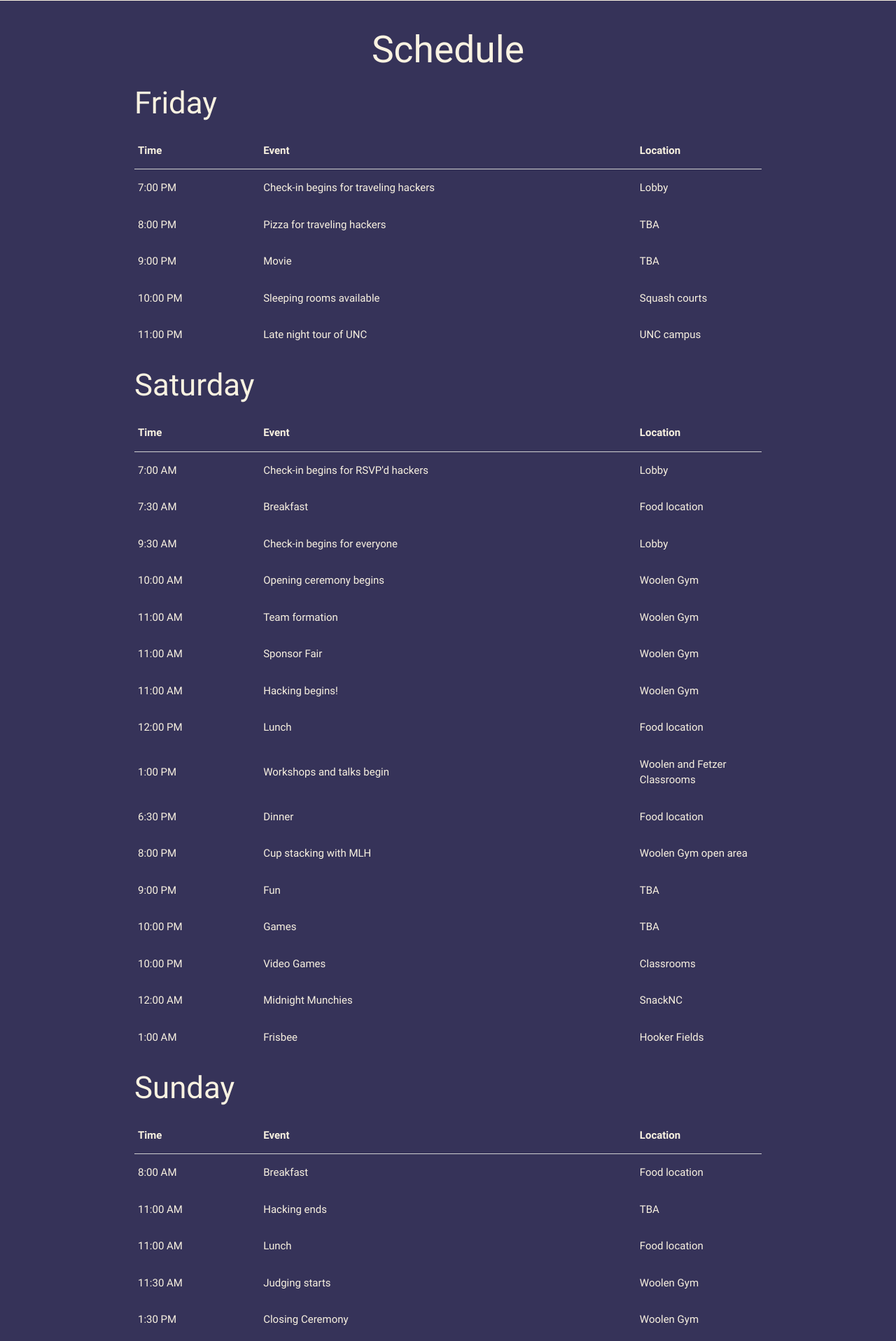
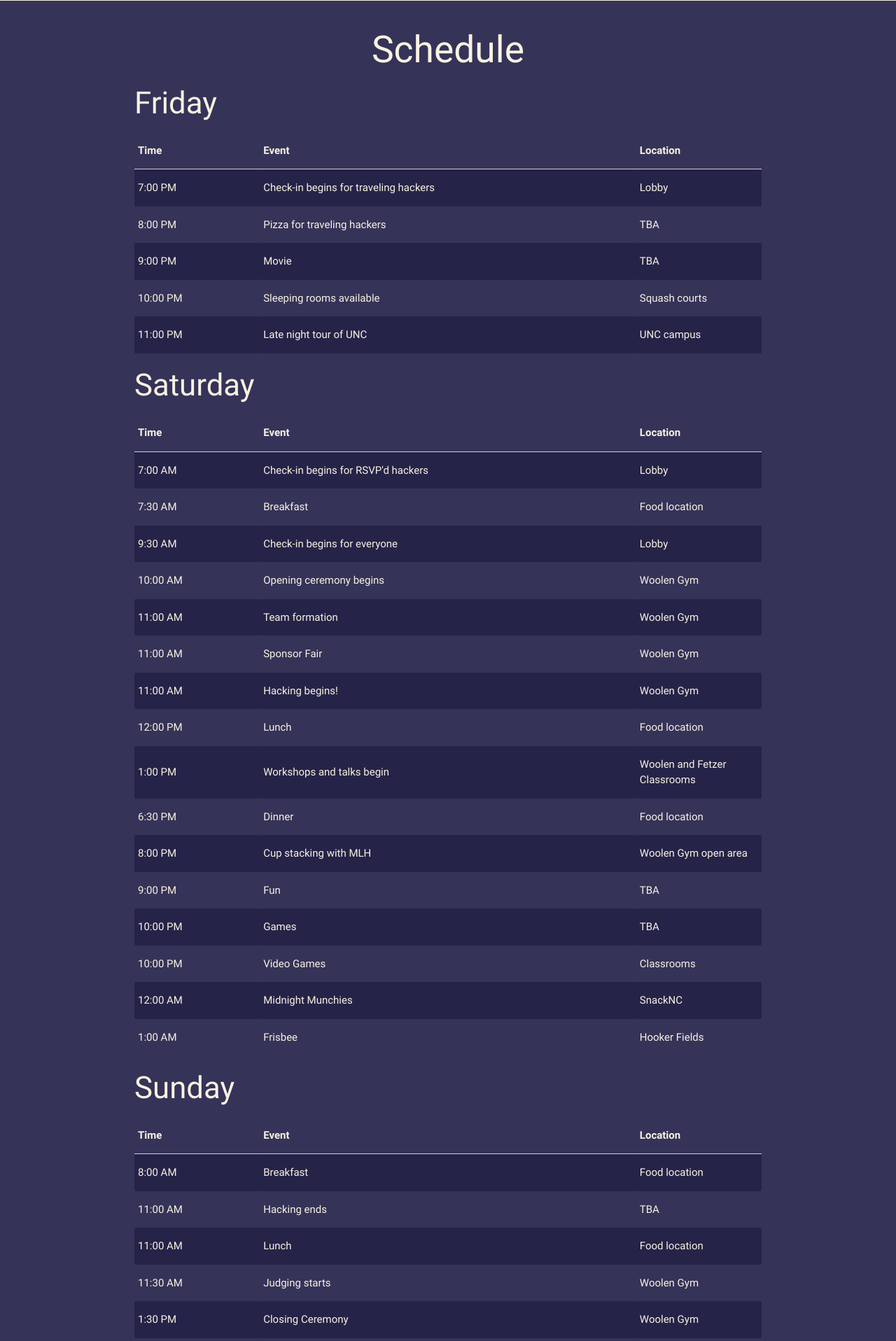
Before and after one commit to HackNC/fall2017, a Flask app: page / in a window 1280 px wide. Shown: the part 2119-4035 px from the top of the page at 70% size. Run offline with Flask 2, Linux system fonts and the light colour scheme; style sheets or scripts are compiled from the project's sources; some libraries are stand-ins or nearby versions.

Commit message:
alternating colors for table

```diff
--- a/static/assets/js/schedule.js
+++ b/static/assets/js/schedule.js
@@ -1,5 +1,6 @@
 $.getJSON("/static/schedule.json", function(data) {
     data.forEach(function(date) {
+      var i = 0;
         $("#schedule-container").append(
            $('<h3>')
              .text(date['date'])
@@ -21,7 +22,7 @@ $.getJSON("/static/schedule.json", function(data) {
             var row = $('<tr>')
             row.append('<td>')
             $schBody.append(
-                $('<tr>')
+                $('<tr>', {"class" : (i++ % 2 == 0 ? "even" : "odd")})
                   .append($('<td>').text(element['time']))
                   .append($('<td>').text(element['event']))
                   .append($('<td>').text(element['location']))
--- a/static/assets/sass/main.scss
+++ b/static/assets/sass/main.scss
@@ -80,3 +80,6 @@
     position: fixed;
     width: 100%;
 }
+.even {
+  background-color: #262349;
+}
```
